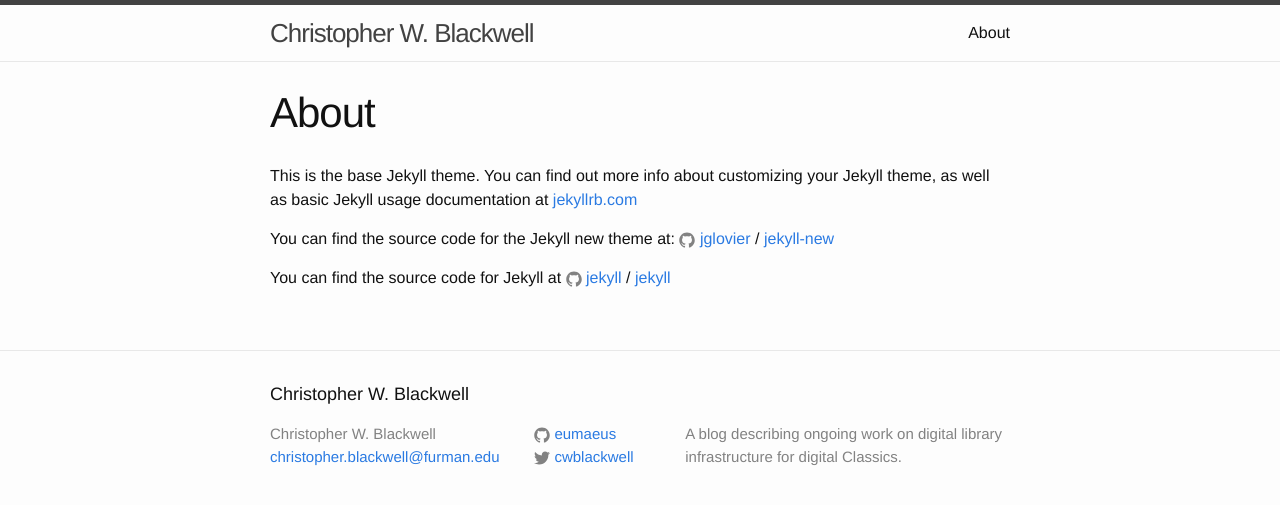
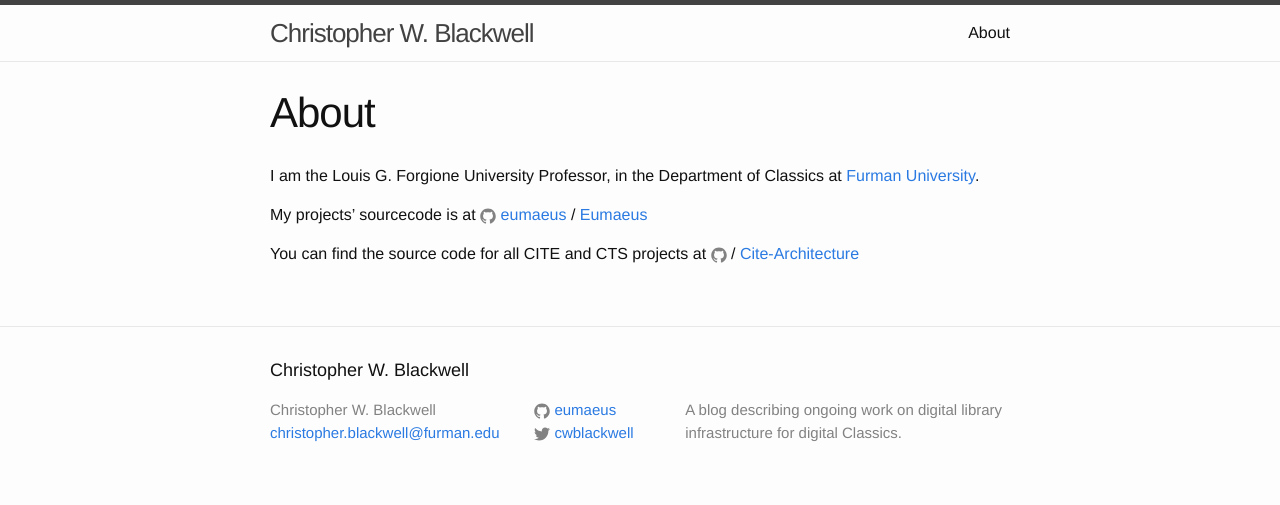
Before and after one commit to Eumaeus/Eumaeus.github.io, a Jekyll site: the page built from about.md, in a window 1280 px wide. Shown: the top 505 px of the page. Built offline with Jekyll 4.4.1, drawn with Linux system fonts in a browser that asks for light colours.

Commit message:
Edited about.

```diff
--- a/about.md
+++ b/about.md
@@ -4,12 +4,12 @@ title: About
 permalink: /about/
 ---
 
-This is the base Jekyll theme. You can find out more info about customizing your Jekyll theme, as well as basic Jekyll usage documentation at [jekyllrb.com](http://jekyllrb.com/)
+I am the Louis G. Forgione University Professor, in the Department of Classics at [Furman University](http://www.furman.edu).
 
-You can find the source code for the Jekyll new theme at:
-{% include icon-github.html username="jglovier" %} /
-[jekyll-new](https://github.com/jglovier/jekyll-new)
+My projects' sourcecode is at
+{% include icon-github.html username="eumaeus" %} /
+[Eumaeus](https://github.com/eumaeus)
 
-You can find the source code for Jekyll at
-{% include icon-github.html username="jekyll" %} /
-[jekyll](https://github.com/jekyll/jekyll)
+You can find the source code for all CITE and CTS projects at
+{% include icon-github.html orgname="cite-architecture" %} /
+[Cite-Architecture](https://github.com/orgs/cite-architecture)
```
